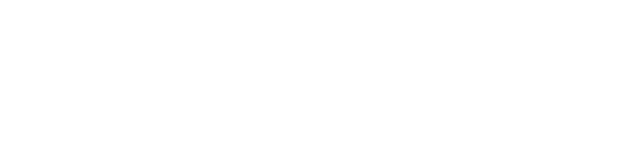
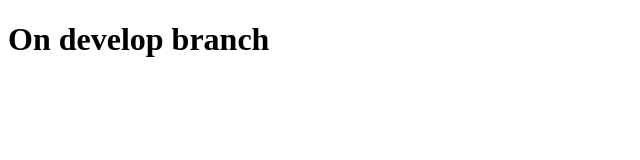
Before and after one commit to pnitto/source-tree, a plain HTML site: page index.html in a window 1280 px wide. Shown: the whole page, without its empty margins (0-640 px from the left). Drawn offline with Linux system fonts and the light colour scheme.

Commit message:
added h1 on develop branch

```diff
--- a/index.html
+++ b/index.html
@@ -3,5 +3,6 @@
 <head>
 </head>
 <body>
+  <h1>On develop branch</h1>
 </body>
 </html>
```
